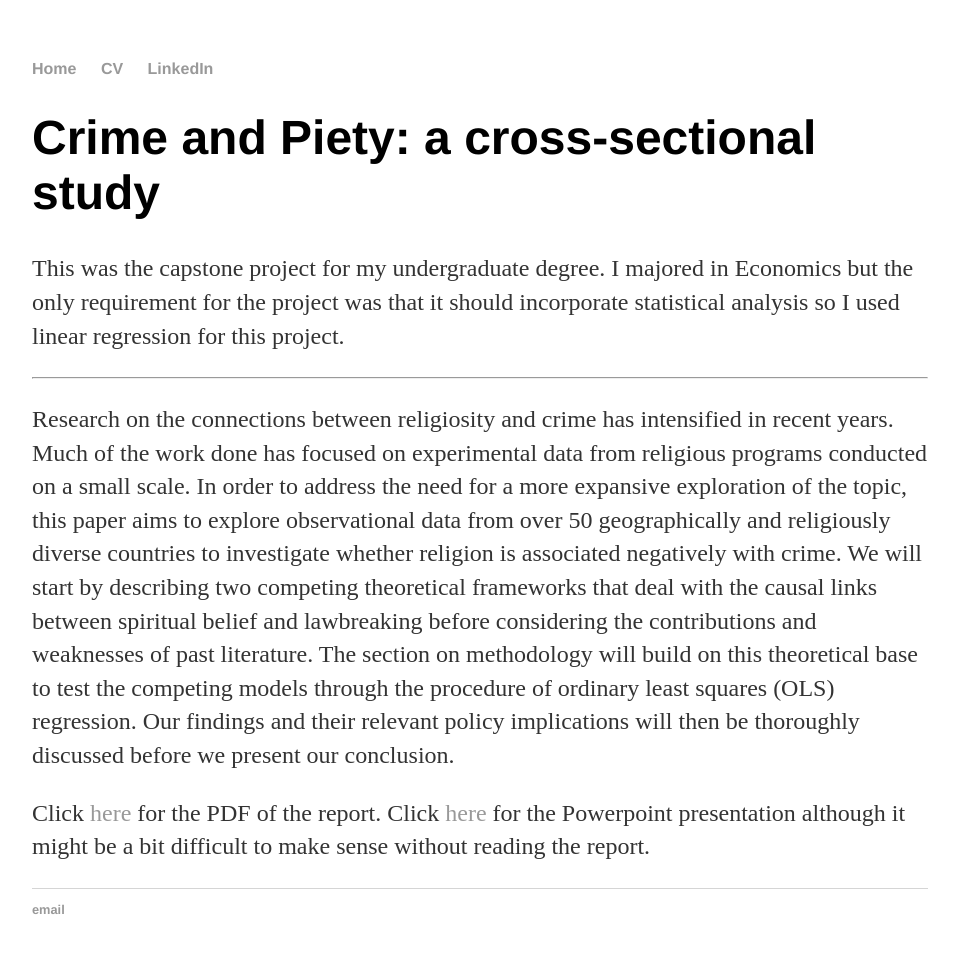
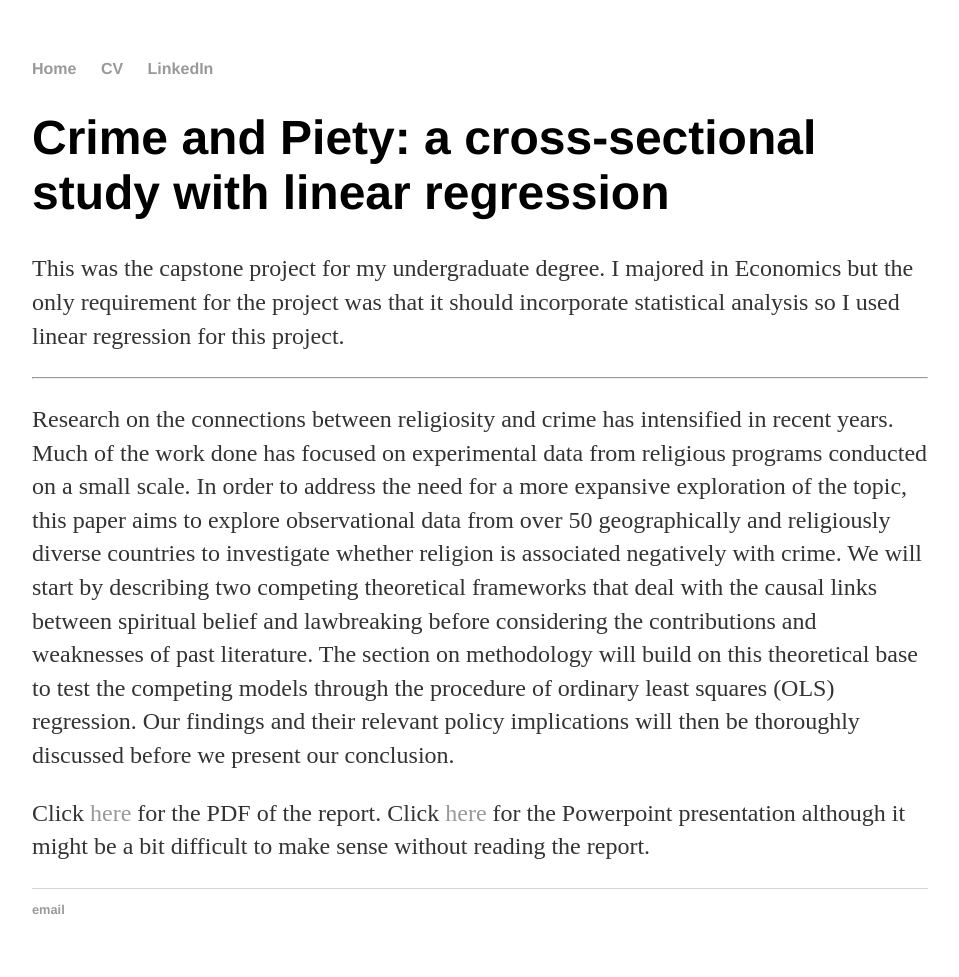
Before and after one commit to h2kh/h2kh.github.io, a Jekyll site: the page built from _posts/2019-06-06-crime-piety.md, in a window 1280 px wide. Shown: the whole page, without its empty margins (160-1119 px from the left). Built offline with Jekyll 4.4.1, drawn with Linux system fonts in a browser that asks for light colours.

Commit message:
Update and rename 2019-06-02-crime-piety.md to 2019-06-06-crime-piety.md

```diff
--- a/_posts/2019-06-02-crime-piety.md
+++ b/_posts/2019-06-06-crime-piety.md
@@ -1,6 +1,6 @@
 ---
 layout: post
-title: "Crime and Piety: a cross-sectional study"
+title: "Crime and Piety: a cross-sectional study with linear regression"
 ---
 
 This was the capstone project for my undergraduate degree. I majored in Economics but the only requirement for the project was that it should incorporate statistical analysis so I used linear regression for this project.
```
